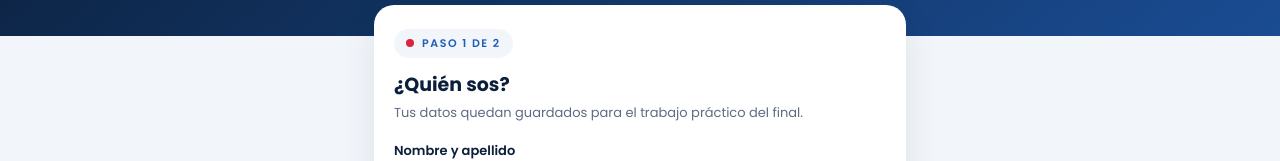
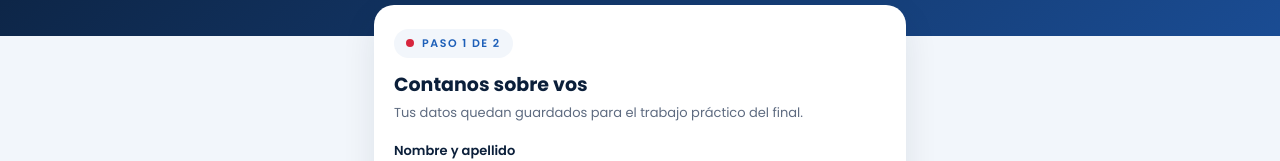
Before and after one commit to autophyes-pixel/encuesta-u54, a plain HTML site: page index.html in a window 1280 px wide. Shown: the part 199-360 px from the top of the page. Drawn offline with Linux system fonts and the light colour scheme.

Commit message:
Add files via upload

```diff
--- a/index.html
+++ b/index.html
@@ -73,7 +73,7 @@ button{font:inherit;font-weight:600;border:0;border-radius:14px;padding:14px 18p
   <form id="f" novalidate>
   <section class="card" data-step="1">
     <div class="badge"><b></b>Paso 1 de 2</div>
-    <h2>¿Quién sos?</h2>
+    <h2>Contanos sobre vos</h2>
     <p class="sub">Tus datos quedan guardados para el trabajo práctico del final.</p>
     <label>Nombre y apellido</label><input type="text" name="nombre" maxlength="80" autocomplete="name">
     <label>Organización</label><input type="text" name="organizacion" maxlength="120" placeholder="Ej.: Club Atlético Encarnación">
```
